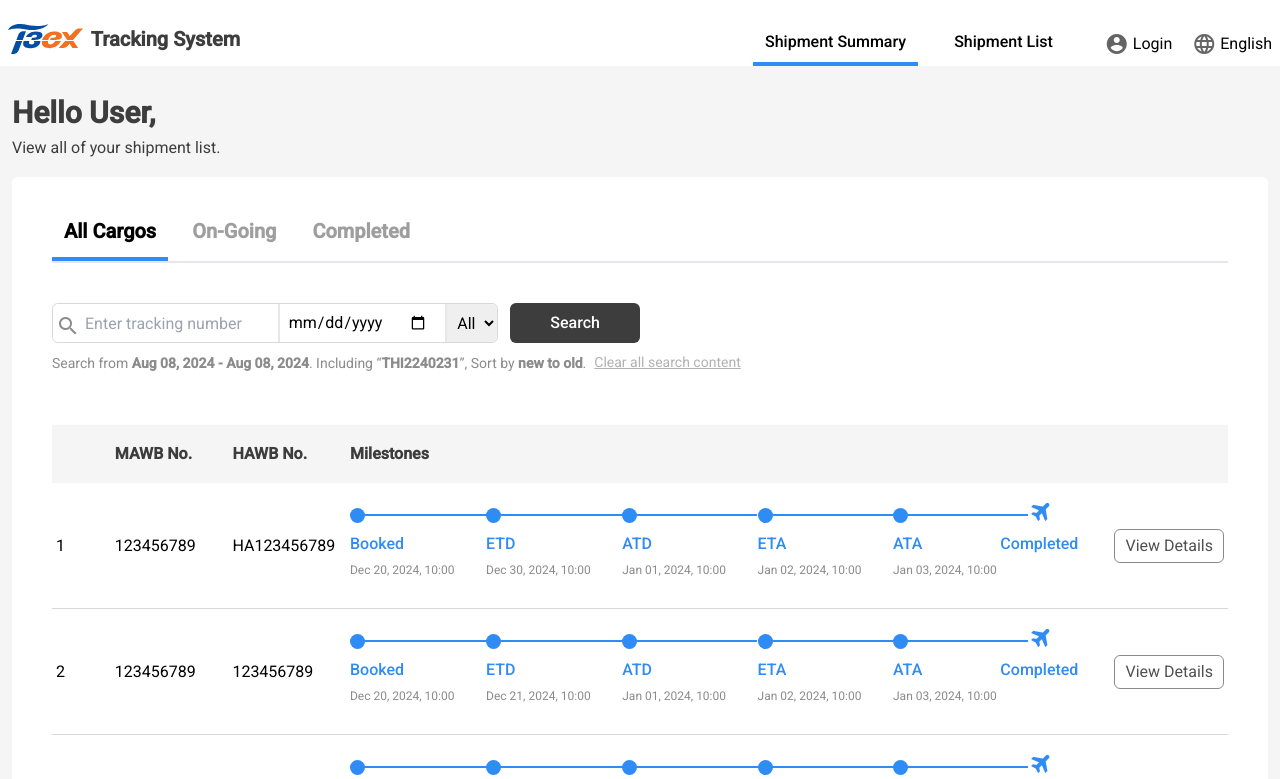
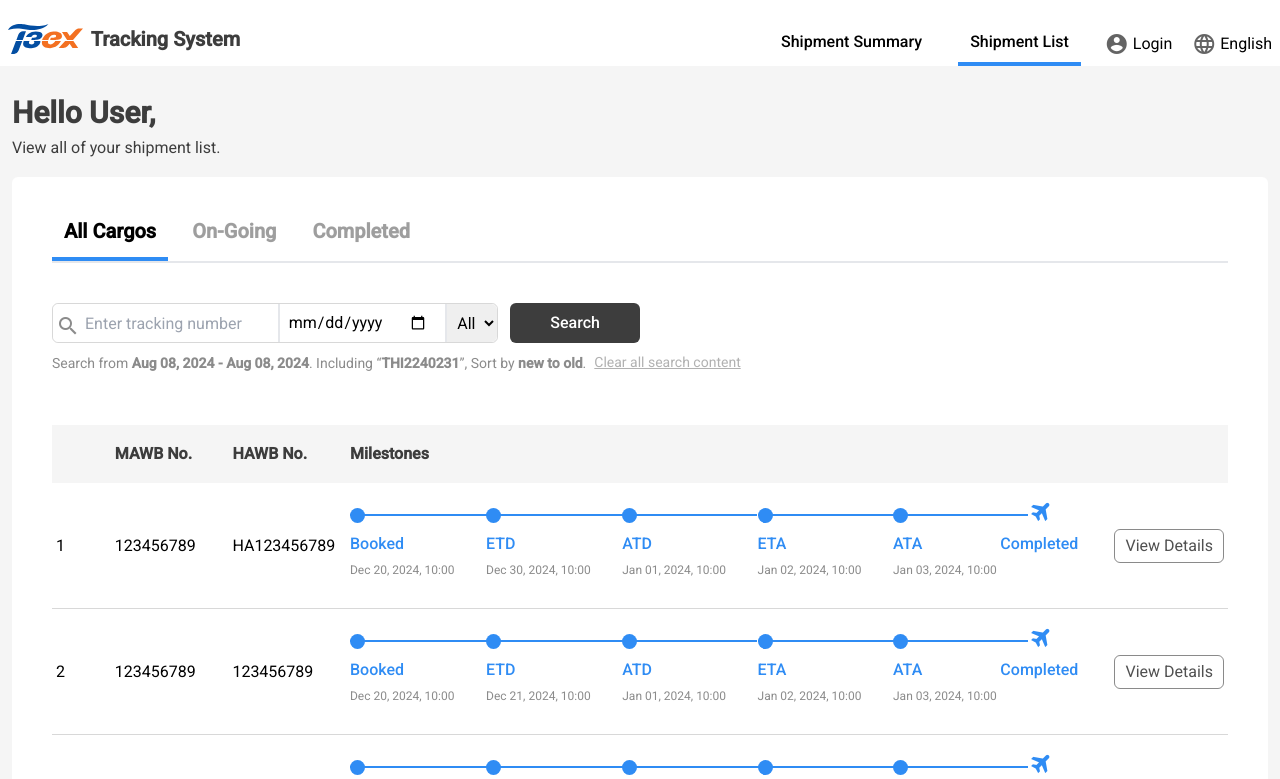
Before and after one commit to LeemoTseng/tracking-system, an Angular app: page /shipment-list in a window 1280 px wide. Shown: the top 779 px of the page. Built offline with nearby package versions, Linux system fonts and the light colour scheme.

Commit message:
update menu

```diff
--- a/angular.json
+++ b/angular.json
@@ -99,5 +99,8 @@
         }
       }
     }
+  },
+  "cli": {
+    "analytics": false
   }
 }
--- a/src/app/components/all-shipment-list/all-shipment-list.component.html
+++ b/src/app/components/all-shipment-list/all-shipment-list.component.html
@@ -1,7 +1,7 @@
 <div class="list">
   <mat-icon class="">travel</mat-icon>
   <table class="w-full table-fixed border-b border-blackColor/30">
-    <thead class="">
+    <thead>
       <tr class="w-full bg-[#f5f5f5]">
         <td width="5%" align="center"></td>
         <td width="10%" align="left" class="py-3 px-1">
@@ -19,15 +19,15 @@
       </tr>
     </thead>
 
-    <tbody class="">
+    <tbody >
       @for (item of status; track $index) {
       <tr class="border-b border-blackColor/20">
         <td class="py-3 px-1">{{ item.number }}</td>
         <td class="py-3 px-1">
-          <p>{{ item.MAWB_No }}</p>
+          <p class="breack-words break-all">{{ item.MAWB_No }}</p>
         </td>
         <td class="py-3 px-1">
-          <p>{{ item.HAWB_No }}</p>
+          <p class="breack-words break-all">{{ item.HAWB_No }}</p>
         </td>
         <td class="py-3 px-1" align="left">
           <div class="frame w-full">
--- a/src/app/components/header/header.component.html
+++ b/src/app/components/header/header.component.html
@@ -6,18 +6,16 @@
     </div>
     <div class="item">
       <ul class="flex gap-5">
+        @for (item of menuList; track $index) {
         <li
-          routerLink="/shipment-summary"
-          class="cursor-pointer font-medium hover:text-blackColor/90 py-2 px-3 mr-1 border-b-4 border-primary"
+          (click)="selectMenu(item.name)"
+          [routerLink]="item.routerLink"
+          [class]="selectedMenu === item.name ? 'border-primary':'border-transparent'"
+          class="cursor-pointer font-medium hover:text-blackColor/90 py-2 px-3 mr-1 border-b-4 "
         >
-          Shipment Summary
+          {{item.name}}
         </li>
-        <li
-          routerLink="/shipment-list"
-          class="cursor-pointer font-medium hover:text-blackColor/90 py-2 px-3 mr-5 border-b-4 border-transparent"
-        >
-          Shipment List
-        </li>
+      }
         <li
           class="login flex items-center cursor-pointer hover:text-blackColor/90"
         >
--- a/src/app/components/header/header.component.ts
+++ b/src/app/components/header/header.component.ts
@@ -1,14 +1,44 @@
-import { Component } from '@angular/core';
+import { Component, OnInit } from '@angular/core';
 import { MatIconModule } from '@angular/material/icon';
-import { RouterLink } from '@angular/router';
+import { Router, RouterLink } from '@angular/router';
 
 @Component({
   selector: 'app-header',
   standalone: true,
-  imports: [MatIconModule,RouterLink],
+  imports: [MatIconModule, RouterLink],
   templateUrl: './header.component.html',
 
 })
-export class HeaderComponent {
+export class HeaderComponent implements OnInit {
+
+  // router = Router
+  constructor(private router: Router) {}
+
+  ngOnInit(): void {
+    this.detectUrl(this.router.url);
+    this.router.events.subscribe(() => {
+      this.detectUrl(this.router.url);
+    });
+  }
+
+  menuList: any[] = [
+    {
+      name: 'Shipment Summary',
+      routerLink: '/shipment-summary'
+    }, {
+      name: 'Shipment List',
+      routerLink: '/shipment-list'
+    },
+  ]
+
+  selectedMenu: string = ""
+  selectMenu(item: string) {
+    this.selectedMenu = item
+  }
+
+  detectUrl(currentUrl:string){
+    const matchedMenu = this.menuList.find(menu => menu.routerLink === currentUrl);
+    this.selectedMenu = matchedMenu ? matchedMenu.name : '';
+  }
 
 }
--- a/src/app/pages/shipment-list/shipment-list.component.html
+++ b/src/app/pages/shipment-list/shipment-list.component.html
@@ -80,8 +80,8 @@
         </p>
       </div>
       <!-- shipment-list -->
+      <app-all-shipment-list></app-all-shipment-list>
 
-      <app-all-shipment-list></app-all-shipment-list>
     </div>
   </div>
 </div>
```
